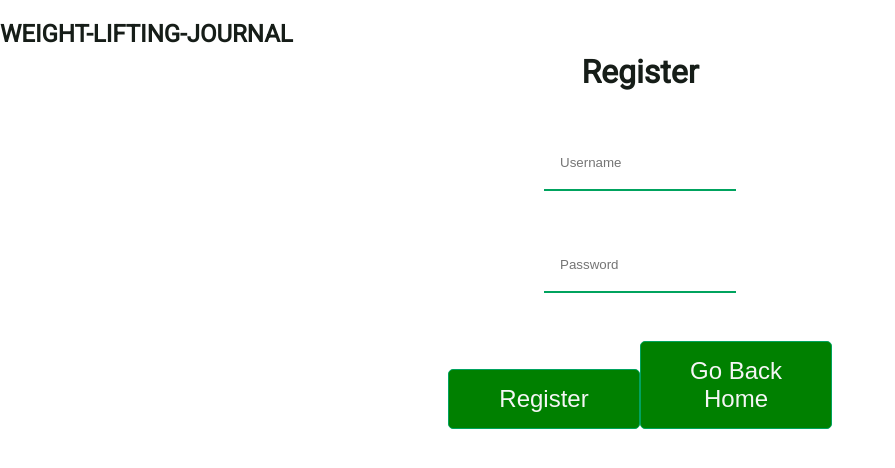
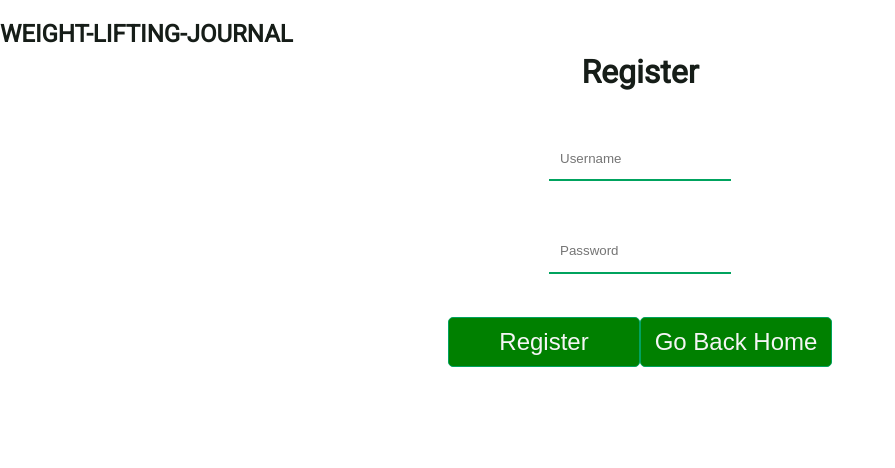
Before and after one commit to BuildWeek-WeightJournal/front-end, a React (Create React App) app in the folder front-end/: page /signup in a window 1280 px wide. Shown: the top 468 px of the page, without its empty margins (0-895 px from the left). Built offline with nearby package versions, Linux system fonts and the light colour scheme.

Commit message:
some more styling

```diff
--- a/front-end/src/Components/UserForm.js
+++ b/front-end/src/Components/UserForm.js
@@ -5,11 +5,10 @@ import * as Yup from "yup";
 import styled from "styled-components";
 import axios from "axios";
 import { axiosWithAuth } from "./utils/axiosWithAuth";
-
-const HeaderTwo = styled.h2`
-  float: left;
-  height: 100%vh;
-`;
+import device from "./device";
+ const FormWrapper = styled.div`
+  width:100%;
+  `;
 
 const StyledForm = styled(Form)`
   padding: 2rem;
@@ -17,11 +16,21 @@ const StyledForm = styled(Form)`
   margin: 0 auto;
   background: #fff;
   height: 70vh;
+ `;
+
+const HeaderTwo = styled.h2`
+  float: left;
+  height: 100%vh;
+
+  @media:(max-wdith:500px){
+  font-size:1.3rem;
+  text-align:center;
+   }
 `;
 
 const Input = styled(Field)`
   margin: 1.5rem auto;
-  padding: 1rem;
+  padding: .7rem;
   border: none;
   width: 10rem;
   border-bottom: 2px solid #00a35e;
@@ -30,21 +39,33 @@ const Input = styled(Field)`
 `;
 
 const Button = styled.button`
-  margin: 1.5rem auto;
-  border-radius: 3px solid;
-  padding: 15px;
+  margin: 1.2rem auto;
+  border-radius: 2px solid;
+  padding: 10px;
   width: 12rem;
   background: green;
   color: whitesmoke;
   font-size: 1.5rem;
   cursor: pointer;
+
+  &:hover{
+      background:whitesmoke;
+      color:#00a35e;
+  }
 `;
 const StyledLink = styled(Link)`
   text-decoration: none;
   color: whitesmoke;
+  &:hover{
+      color:#00a35e;
+  }
 `;
 
-const UserForm = ({ values, errors, touched, isSubmitting, status }) => {
+
+
+
+
+const UserForm = ( { values, errors, touched, isSubmitting, status}) => {
   const [username, setUserName] = useState([]);
   useEffect(() => {
     console.log("status has changed", status);
@@ -52,16 +73,16 @@ const UserForm = ({ values, errors, touched, isSubmitting, status }) => {
   }, [status]);
 
   return (
-    <div>
+    <FormWrapper>
       <HeaderTwo>WEIGHT-LIFTING-JOURNAL</HeaderTwo>
       <StyledForm className="parent">
         <div>
-          <label className="for-label" htmlFor="userName">
+          <label className="for-label" htmlFor="username">
             <h1>Register</h1>
           </label>
           {touched.username && errors.username && <p>{errors.username}</p>}
           <Input
-            id="userName"
+            id="username"
             type="text"
             name="username"
             placeholder="Username"
@@ -84,7 +105,7 @@ const UserForm = ({ values, errors, touched, isSubmitting, status }) => {
           <StyledLink to="/login">Go Back Home</StyledLink>
         </Button>
       </StyledForm>
-    </div>
+  </FormWrapper>
   );
 };
 
@@ -103,12 +124,12 @@ const FormikUserForm = withFormik({
   }),
 
 
-  handleSubmit(values,{ resetForm, setErrors, setSubmitting, setStatus }) {
+  handleSubmit(values,props,{ resetForm, setErrors, setSubmitting, setStatus, }) {
      setTimeout(() => {
       if (values.username === values.username) {
         setErrors({ username: "That user is already taken" });
       } else {
-        resetForm();
+       props.history.push("/login");
       }
       setSubmitting(false);
     }, 2000);
```
